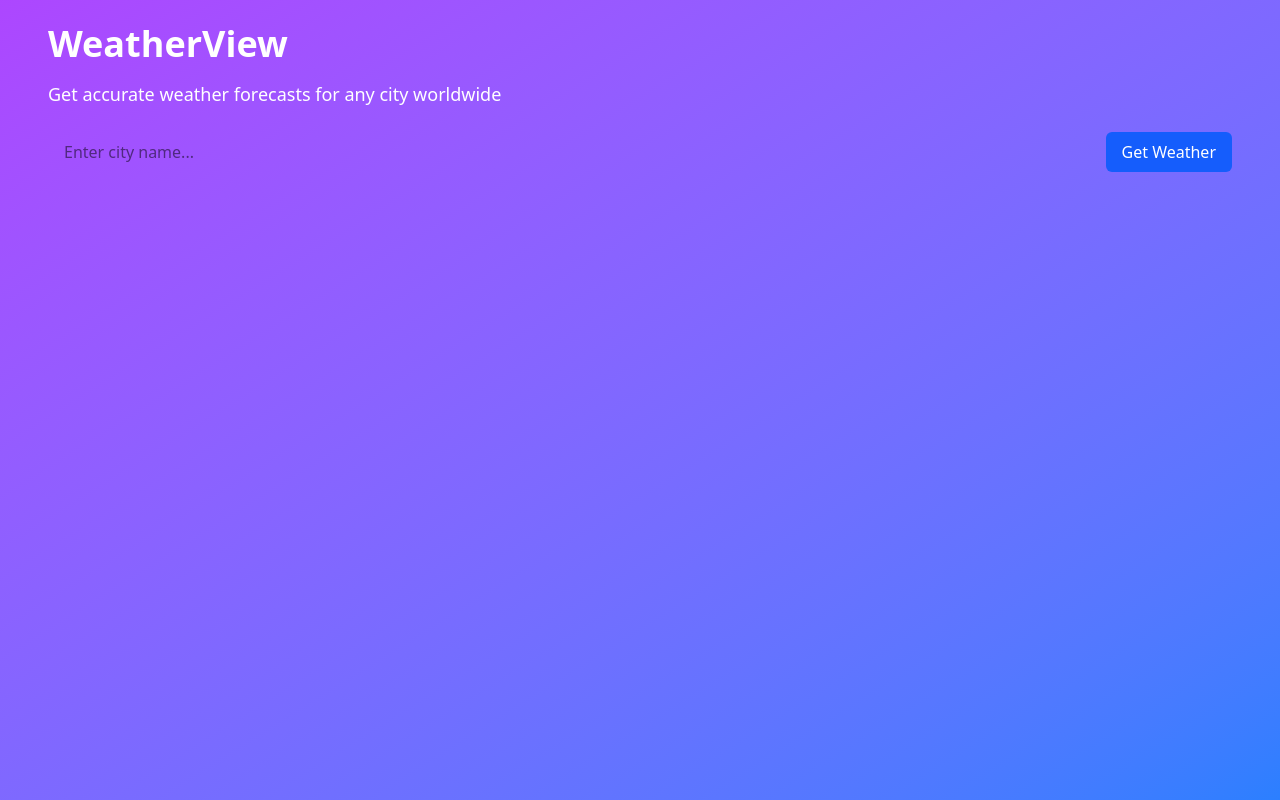
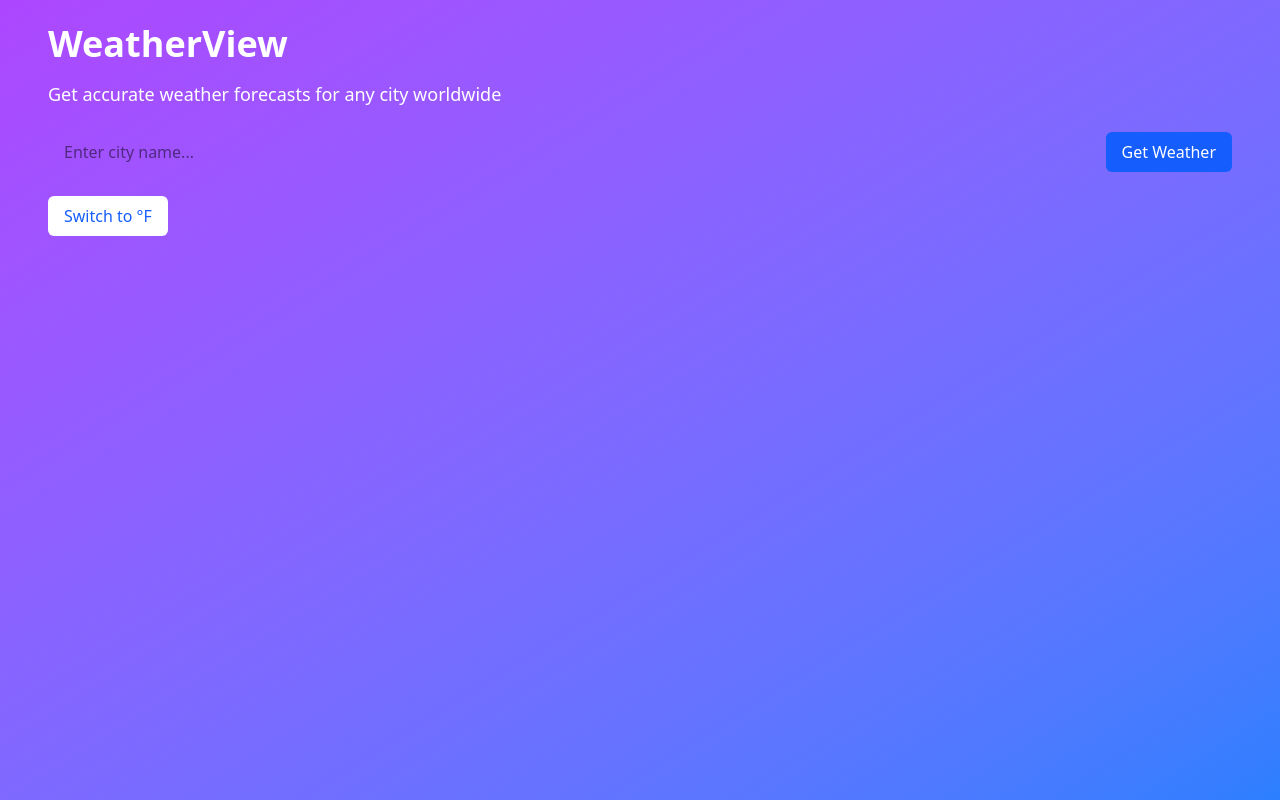
Before and after one commit to Blais2i/weather-dashboard, a React (Vite) app: page / in a window 1280 px wide. Built offline with nearby package versions, Linux system fonts and the light colour scheme.

Commit message:
Add °C/°F unit toggle with dynamic fetch and display

```diff
--- a/src/App.jsx
+++ b/src/App.jsx
@@ -12,12 +12,13 @@ function App() {
   const [forecast, setForecast] = useState([]);
   const [error, setError] = useState('');
   const [loading, setLoading] = useState(false);
+  const [unit, setUnit] = useState('metric'); // 'metric' for °C, 'imperial' for °F
   const [recentCities, setRecentCities] = useState(() => {
     const saved = localStorage.getItem('recentCities');
     return saved ? JSON.parse(saved) : [];
   });
 
-  const fetchWeather = async (cityName) => {
+  const fetchWeather = async (cityName, selectedUnit = unit) => {
     try {
       setLoading(true);
       setError('');
@@ -25,12 +26,12 @@ function App() {
       setForecast([]);
 
       const currentRes = await fetch(
-        `https://api.openweathermap.org/data/2.5/weather?q=${cityName}&units=metric&appid=${API_KEY}`
+        `https://api.openweathermap.org/data/2.5/weather?q=${cityName}&units=${selectedUnit}&appid=${API_KEY}`
       );
       const currentData = await currentRes.json();
 
       const forecastRes = await fetch(
-        `https://api.openweathermap.org/data/2.5/forecast?q=${cityName}&units=metric&appid=${API_KEY}`
+        `https://api.openweathermap.org/data/2.5/forecast?q=${cityName}&units=${selectedUnit}&appid=${API_KEY}`
       );
       const forecastData = await forecastRes.json();
 
@@ -84,6 +85,19 @@ function App() {
       <p className="mb-6 text-lg">Get accurate weather forecasts for any city worldwide</p>
       <SearchBar onSearch={handleSearch} />
 
+      <div className="mb-4">
+        <button
+          onClick={() => {
+            const newUnit = unit === 'metric' ? 'imperial' : 'metric';
+            setUnit(newUnit);
+            if (city) fetchWeather(city, newUnit);
+          }}
+          className="bg-white text-blue-600 px-4 py-2 rounded-md hover:bg-blue-100"
+        >
+          Switch to {unit === 'metric' ? '°F' : '°C'}
+        </button>
+      </div>
+
       {recentCities.length > 0 && (
         <div className="mb-4">
           <h2 className="text-lg font-semibold mb-2">Recent Searches:</h2>
@@ -109,16 +123,16 @@ function App() {
       )}
 
       {error && <ErrorMessage message={error} />}
-      {weather && <WeatherCard data={weather} />}
+      {weather && <WeatherCard data={weather} unit={unit} />}
       {weather && (
         <button
-          onClick={() => fetchWeather(city)}
+          onClick={() => fetchWeather(city, unit)}
           className="mt-4 bg-green-500 text-white px-4 py-2 rounded-md hover:bg-green-600"
         >
           Refresh Weather
         </button>
       )}
-      {forecast.length > 0 && <ForecastCard data={forecast} />}
+      {forecast.length > 0 && <ForecastCard data={forecast} unit={unit} />}
     </div>
   );
 }
--- a/src/components/ForecastCard.jsx
+++ b/src/components/ForecastCard.jsx
@@ -1,4 +1,6 @@
-const ForecastCard = ({ data }) => {
+const ForecastCard = ({ data, unit }) => {
+  const tempUnit = unit === 'metric' ? '°C' : '°F';
+
   return (
     <div className="grid grid-cols-2 sm:grid-cols-3 md:grid-cols-5 gap-4 mt-6">
       {data.map((item, index) => {
@@ -14,7 +16,7 @@ const ForecastCard = ({ data }) => {
               alt={item.weather[0].description}
               className="mx-auto"
             />
-            <p>{item.main.temp}°C</p>
+            <p>{item.main.temp}{tempUnit}</p>
             <p>{item.weather[0].main}</p>
           </div>
         );
--- a/src/components/WeatherCard.jsx
+++ b/src/components/WeatherCard.jsx
@@ -1,19 +1,19 @@
-const WeatherCard = ({ data }) => {
-  const { name, main, wind, weather } = data;
-  const icon = weather[0].icon;
+const WeatherCard = ({ data, unit }) => {
+  const icon = data.weather[0].icon;
+  const tempUnit = unit === 'metric' ? '°C' : '°F';
 
   return (
-    <div className="mt-6 bg-white text-black p-6 rounded-lg shadow-md max-w-md mx-auto">
-      <h2 className="text-2xl font-bold mb-2">{name}</h2>
+    <div className="bg-white text-black p-6 rounded-lg shadow-md text-center mt-6">
+      <h2 className="text-2xl font-bold mb-2">{data.name}</h2>
       <img
         src={`https://openweathermap.org/img/wn/${icon}@2x.png`}
-        alt={weather[0].description}
+        alt={data.weather[0].description}
         className="mx-auto"
       />
-      <p>Temperature: {main.temp}°C</p>
-      <p>Humidity: {main.humidity}%</p>
-      <p>Wind Speed: {wind.speed} m/s</p>
-      <p>Condition: {weather[0].main}</p>
+      <p className="text-xl">{data.main.temp}{tempUnit}</p>
+      <p>{data.weather[0].main}</p>
+      <p>Humidity: {data.main.humidity}%</p>
+      <p>Wind Speed: {data.wind.speed} {unit === 'metric' ? 'm/s' : 'mph'}</p>
     </div>
   );
 };
```
